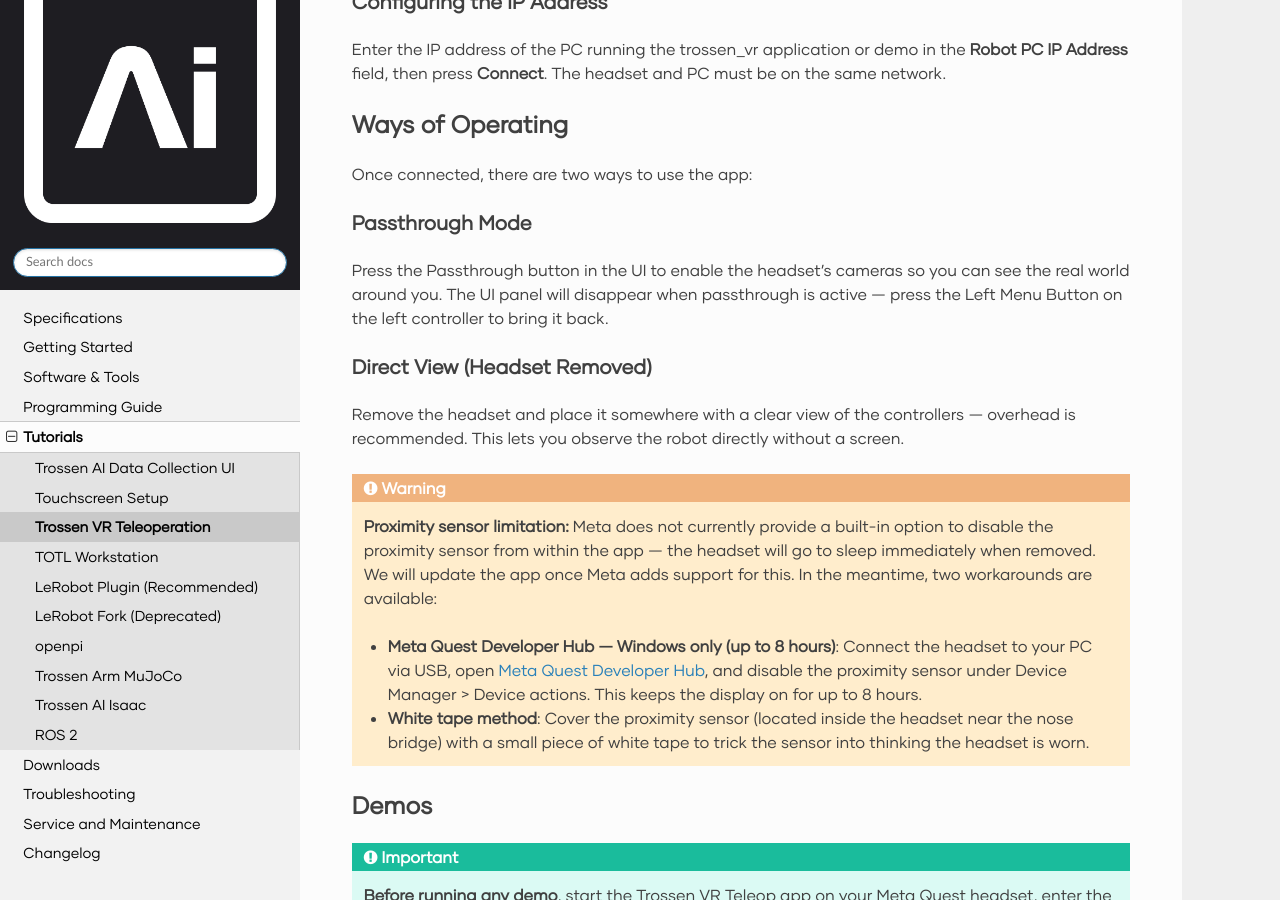
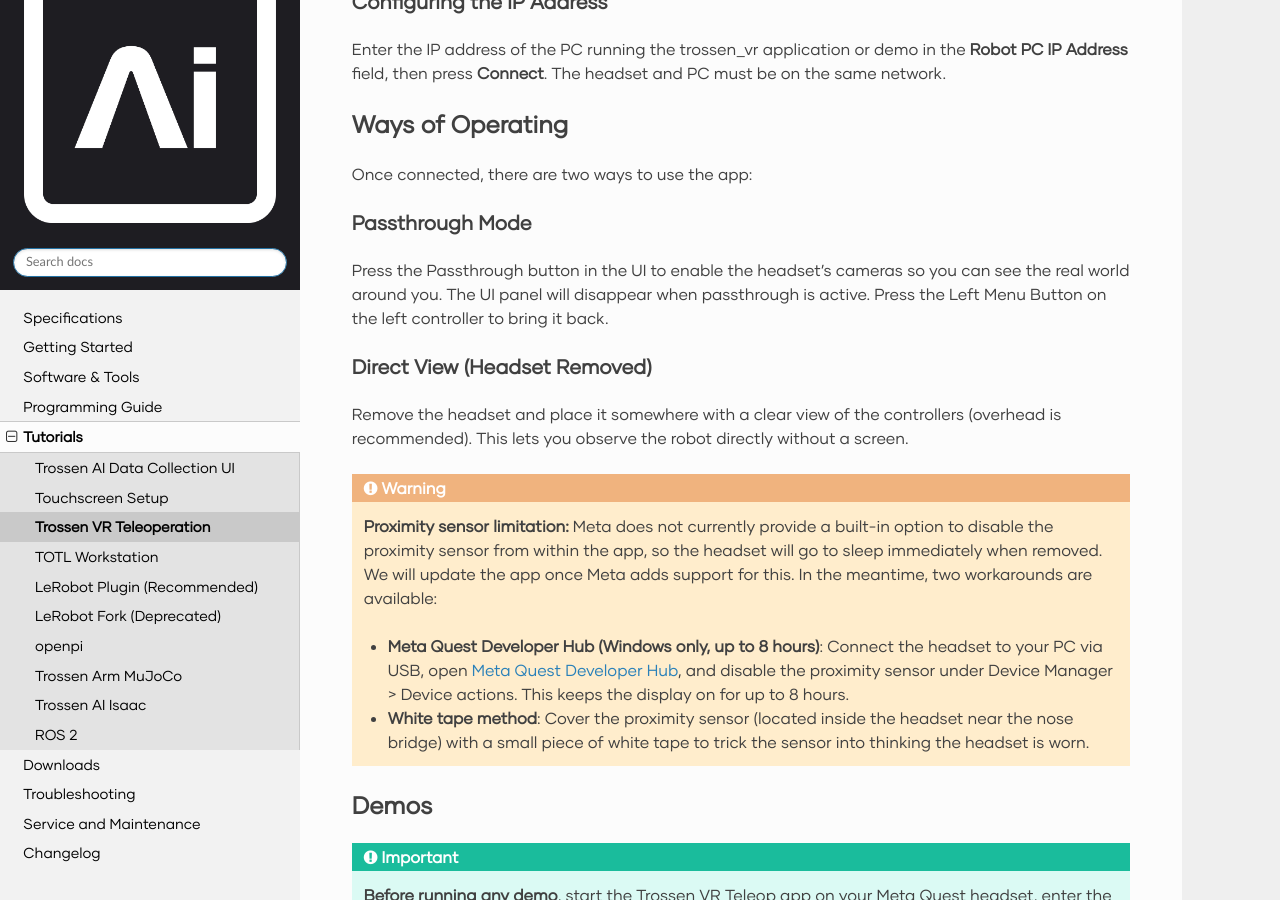
Before and after one commit to TrossenRobotics/trossen_arm, a Sphinx documentation site: the page built from docs/tutorials/trossen_vr.rst, in a window 1280 px wide and 900 px high, scrolled down 4011 px. Built offline with Sphinx 7.4.7 and the Read the Docs theme 3.1.0, drawn with Linux system fonts in a browser that asks for light colours; some web fonts are replaced; pages that are not in the unit, such as notebooks, are missing from menus; some of the changed text lies outside the part shown.

```diff
--- a/docs/tutorials/trossen_data_collection_ui.rst
+++ b/docs/tutorials/trossen_data_collection_ui.rst
@@ -675,7 +675,7 @@ The Trossen AI Data Collection UI offers a variety of features designed to simpl
 
 #. Configuration Management
 
-    - Edit Robot Configuration: The robot's YAML settings—like camera serial numbers and arm IP addresses—can be easily updated through the GUI, giving users detailed control over the robot's configuration.
+    - Edit Robot Configuration: The robot's YAML settings (like camera serial numbers and arm IP addresses) can be easily updated through the GUI, giving users detailed control over the robot's configuration.
     - Edit Task Configuration: Task-specific parameters can be adjusted via a YAML editor to tailor the task according to experiment requirements.
 
 #. Quit Button
--- a/docs/tutorials/trossen_vr.rst
+++ b/docs/tutorials/trossen_vr.rst
@@ -93,14 +93,14 @@ Installing the APK
 The Trossen VR Teleop app can be sideloaded onto a Meta Quest headset.
 First, enable Developer Mode on the headset (Settings > System > Developer), then use one of the methods below.
 
-Using Meta Quest Developer Hub — Windows only
+Using Meta Quest Developer Hub (Windows only)
 ~~~~~~~~~~~~~~~~~~~~~~~~~~~~~~~~~~~~~~~~~~~~~~
 
 1. Download and install `Meta Quest Developer Hub <https://developers.meta.com/horizon/downloads/package/oculus-developer-hub-win/>`_
 2. Connect the headset to your PC via USB
 3. In MQDH, go to **Device Manager** > **Apps** > **Install APK** and select ``assets/VR_Teleop.apk``
 
-Using ADB — Linux / Ubuntu
+Using ADB (Linux / Ubuntu)
 ~~~~~~~~~~~~~~~~~~~~~~~~~~~
 
 1. Install ADB:
@@ -128,7 +128,7 @@ Using ADB — Linux / Ubuntu
    Disconnect and reconnect the headset USB cable after running these commands.
 
 3. Connect the headset to your PC via USB.
-   Put the headset on — a prompt will appear inside asking you to Allow USB Debugging.
+   Put the headset on. A prompt will appear inside asking you to Allow USB Debugging.
    Select Always allow from this computer and confirm.
 
 4. Verify the headset is detected:
@@ -210,21 +210,21 @@ Passthrough Mode
 ----------------
 
 Press the Passthrough button in the UI to enable the headset's cameras so you can see the real world around you.
-The UI panel will disappear when passthrough is active — press the Left Menu Button on the left controller to bring it back.
+The UI panel will disappear when passthrough is active. Press the Left Menu Button on the left controller to bring it back.
 
 Direct View (Headset Removed)
 ------------------------------
 
-Remove the headset and place it somewhere with a clear view of the controllers — overhead is recommended.
+Remove the headset and place it somewhere with a clear view of the controllers (overhead is recommended).
 This lets you observe the robot directly without a screen.
 
 .. warning::
 
-    **Proximity sensor limitation:** Meta does not currently provide a built-in option to disable the proximity sensor from within the app — the headset will go to sleep immediately when removed.
+    **Proximity sensor limitation:** Meta does not currently provide a built-in option to disable the proximity sensor from within the app, so the headset will go to sleep immediately when removed.
     We will update the app once Meta adds support for this.
     In the meantime, two workarounds are available:
 
-    * **Meta Quest Developer Hub — Windows only (up to 8 hours)**: Connect the headset to your PC via USB, open `Meta Quest Developer Hub <https://developers.meta.com/horizon/downloads/package/oculus-developer-hub-win/>`_, and disable the proximity sensor under Device Manager > Device actions.
+    * **Meta Quest Developer Hub (Windows only, up to 8 hours)**: Connect the headset to your PC via USB, open `Meta Quest Developer Hub <https://developers.meta.com/horizon/downloads/package/oculus-developer-hub-win/>`_, and disable the proximity sensor under Device Manager > Device actions.
       This keeps the display on for up to 8 hours.
     * **White tape method**: Cover the proximity sensor (located inside the headset near the nose bridge) with a small piece of white tape to trick the sensor into thinking the headset is worn.
 
```
Also changed, not shown: docs/service.rst (+3 -4 lines).
